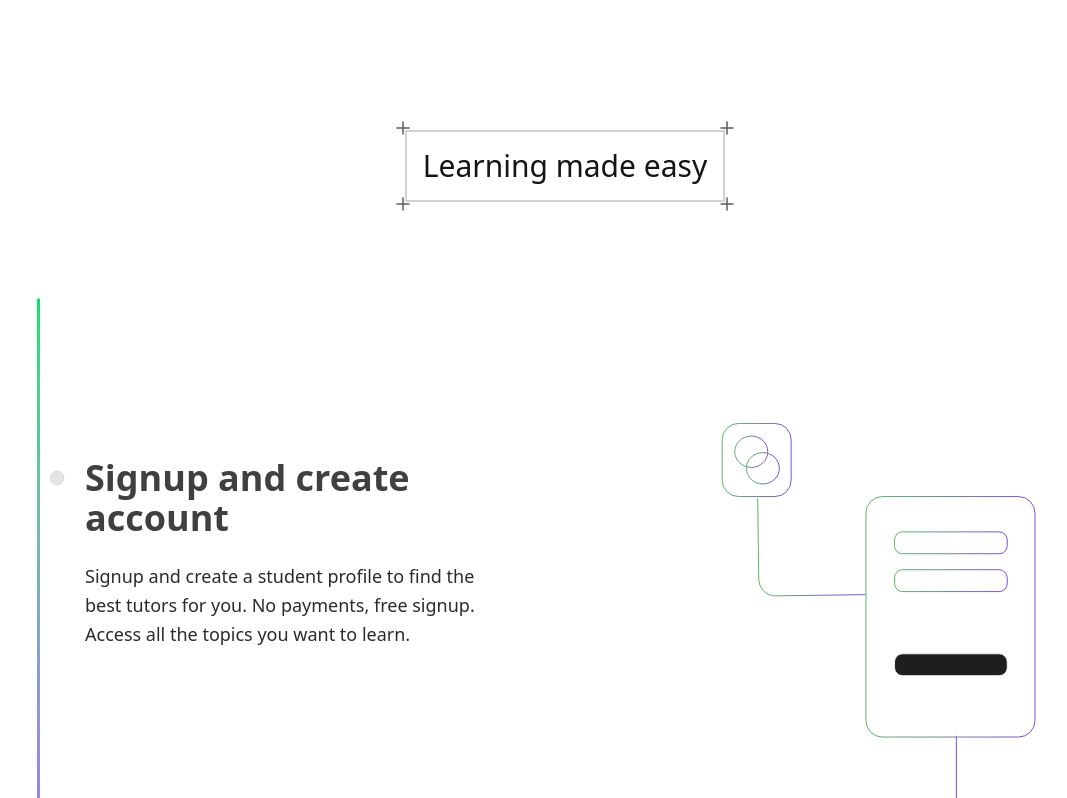
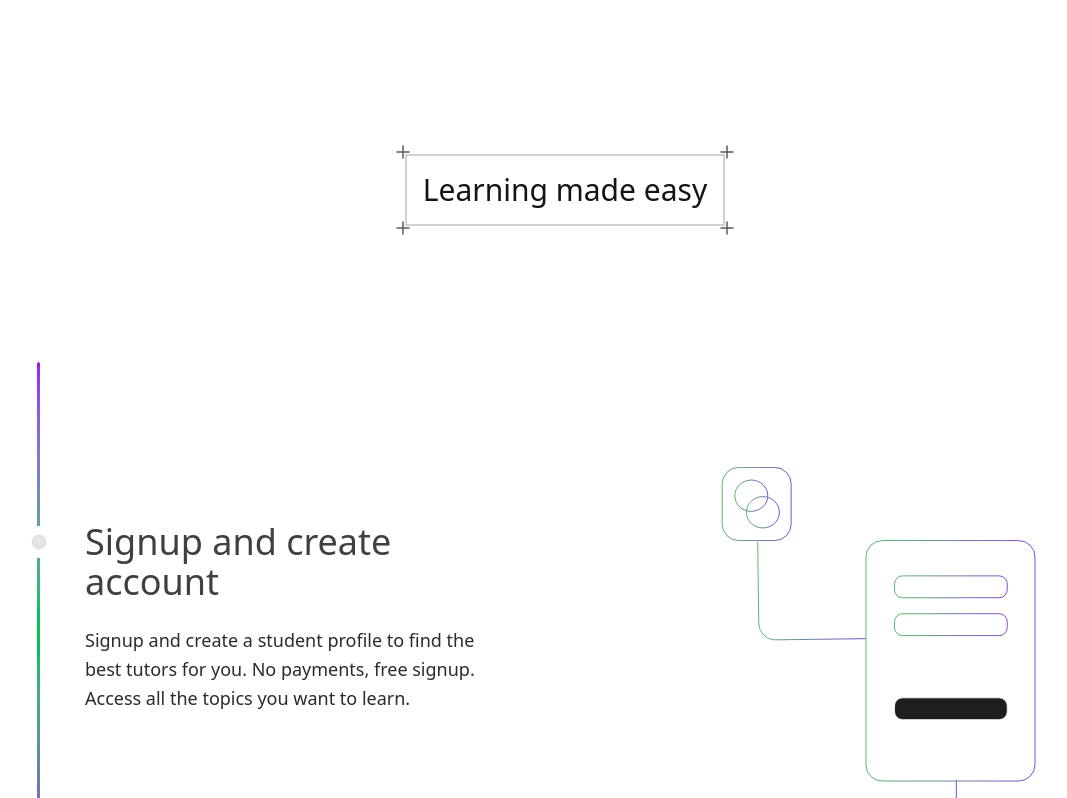
Before and after one commit to komal-kumawat/MESHSPIRE, a Next.js app in the folder landing/: page / in a window 1280 px wide. Shown: the part 1424-2222 px from the top of the page, without its empty margins (75-1142 px from the left). Built offline with nearby package versions, Linux system fonts and the light colour scheme.

Commit message:
services section

```diff
--- a/landing/src/components/sections/Services.tsx
+++ b/landing/src/components/sections/Services.tsx
@@ -77,7 +77,7 @@ const Content = () => {
     <section
       id="services"
       className="
-        py-16 px-6 mt-32 flex flex-col items-center justify-center mx-4
+        py-22 px-6 mt-32 flex flex-col items-center justify-center mx-4
          gap-24 overflow-x-hidden
         transition-colors duration-700
         bg-[var(--background)] text-[var(--color-font)]
@@ -108,13 +108,13 @@ const Content = () => {
         </div>
       </div>
 
-      <div className="flex flex-col md:flex-row items-center justify-center gap-10 md:gap-14 w-full max-w-7xl">
-        <div ref={timelineRef} className="hidden md:flex w-full md:w-1/2">
+      <div className="flex flex-col md:flex-row items-center justify-center gap-10 md:gap-14 w-full max-w-7xl font-[var(--font-primary)] ">
+        <div ref={timelineRef} className="hidden md:flex w-full md:w-1/2 mt-10">
           <Timeline data={timelineData()} hoverEffect />
         </div>
 
         <div
-          className="hidden md:flex w-full md:w-1/2 justify-center items-start relative"
+          className="hidden md:flex w-full md:w-1/2 justify-center items-start relative font-[var(--font-primary)] "
           style={{
             height: timelineHeight ? `${timelineHeight - 250}px` : "400px",
           }}
--- a/landing/src/components/ui/Timeline.tsx
+++ b/landing/src/components/ui/Timeline.tsx
@@ -38,7 +38,7 @@ export const Timeline = ({
 
   const { scrollYProgress } = useScroll({
     target: containerRef,
-    offset: ["start 10%", "end 50%"],
+    offset: ["start 40%", "end 40%"],
   });
 
   const heightTransform = useTransform(scrollYProgress, [0, 1], [0, height]);
@@ -46,7 +46,7 @@ export const Timeline = ({
 
   return (
     <div
-      className="w-full font-catamaran md:px-10 relative"
+      className="w-full font-[var(--font-primary)] md:px-10 relative"
       ref={containerRef}
     >
       <div ref={ref} className="relative max-w-7xl mx-auto pb-20">
@@ -58,8 +58,7 @@ export const Timeline = ({
               ${scaleOnHover ? "hover:scale-[1.02]" : ""}
             `}
           >
-            {/* Indicator Circle */}
-            <div className="absolute left-3 md:left-8 flex items-center justify-center z-10">
+            <div className="absolute left-3 md:left-3.5 flex items-center justify-center z-10">
               <motion.div
                 initial={{ scale: 0 }}
                 whileInView={{ scale: 0.8 }}
@@ -78,18 +77,16 @@ export const Timeline = ({
               </motion.div>
             </div>
 
-            {/* Title */}
             <h3
-              className={`text-xl md:text-4xl font-extrabold pl-16 md:pl-20 transition-colors duration-500 ${
+              className={`text-xl md:text-4xl  pl-16 md:pl-20 transition-colors duration-500 ${
                 isDark ? "text-neutral-300" : "text-neutral-700"
               }`}
             >
               {item.title}
             </h3>
 
-            {/* Content */}
             <div
-              className={`pl-16 md:pl-20 pr-4 w-full text-[18px] md:text-lg leading-[1.8] transition-colors duration-500  ${
+              className={`pl-16 md:pl-20 pr-4 w-full text-[14px] md:text-lg leading-[1.8] transition-colors duration-500 font-[var(--font-secondary)]   ${
                 isDark ? "text-neutral-300" : "text-neutral-700"
               }`}
             >
@@ -98,25 +95,22 @@ export const Timeline = ({
           </motion.div>
         ))}
 
-        {/* Timeline Line */}
         <div
           className="absolute md:left-8 left-6 top-0 w-[3px] rounded-full overflow-hidden"
           style={{ height: height + "px" }}
         >
-          {/* Background Line */}
           <div
             className={`absolute inset-x-0 top-0 w-full h-full rounded-full transition-colors duration-500 ${
               isDark ? "bg-neutral-700" : "bg-neutral-300"
             }`}
           />
 
-          {/* Scroll Animated Line */}
           <motion.div
             style={{
               height: heightTransform,
               opacity: opacityTransform,
             }}
-            className="absolute inset-x-0 top-0 w-full rounded-full bg-gradient-to-b from-green-400 via-purple-500 to-pink-500"
+            className="absolute inset-x-0 top-0 w-full rounded-full bg-gradient-to-b from-purple-600 via-green-500 to-purple-700"
           />
         </div>
       </div>
```
